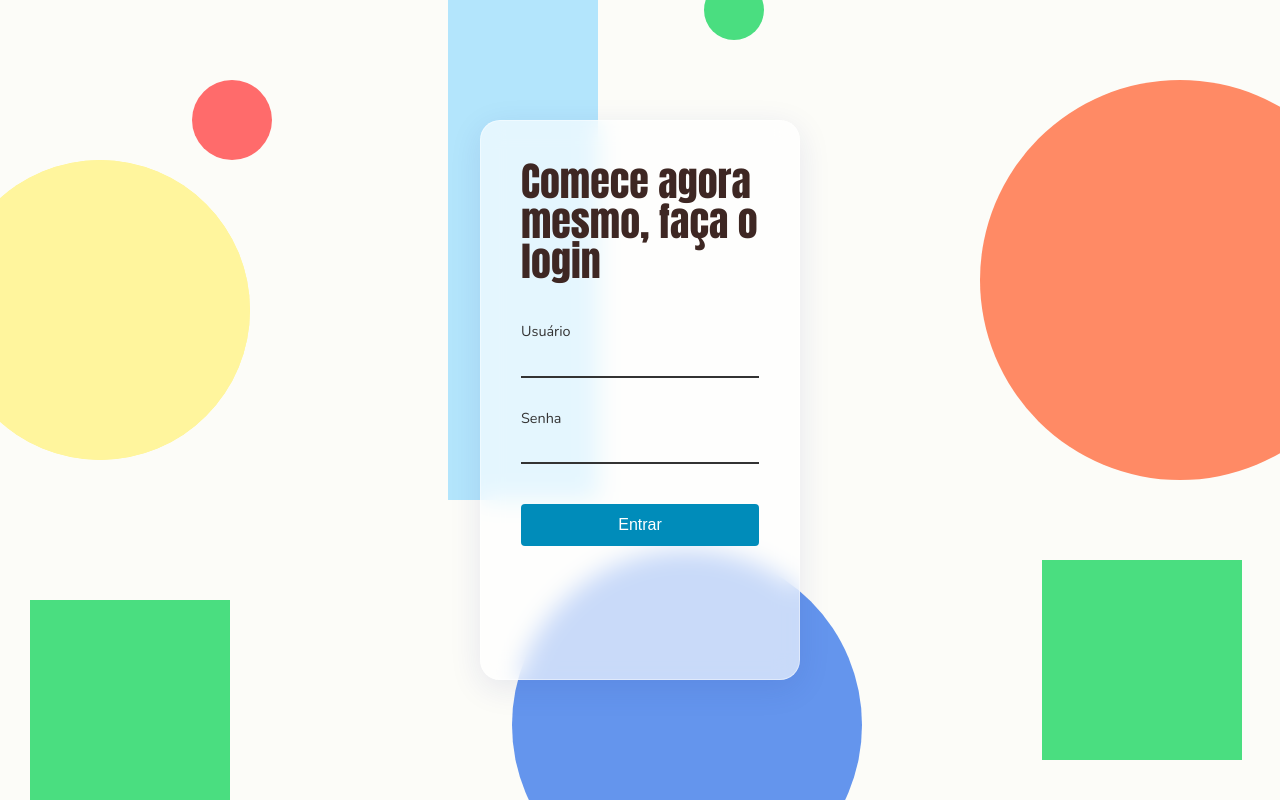
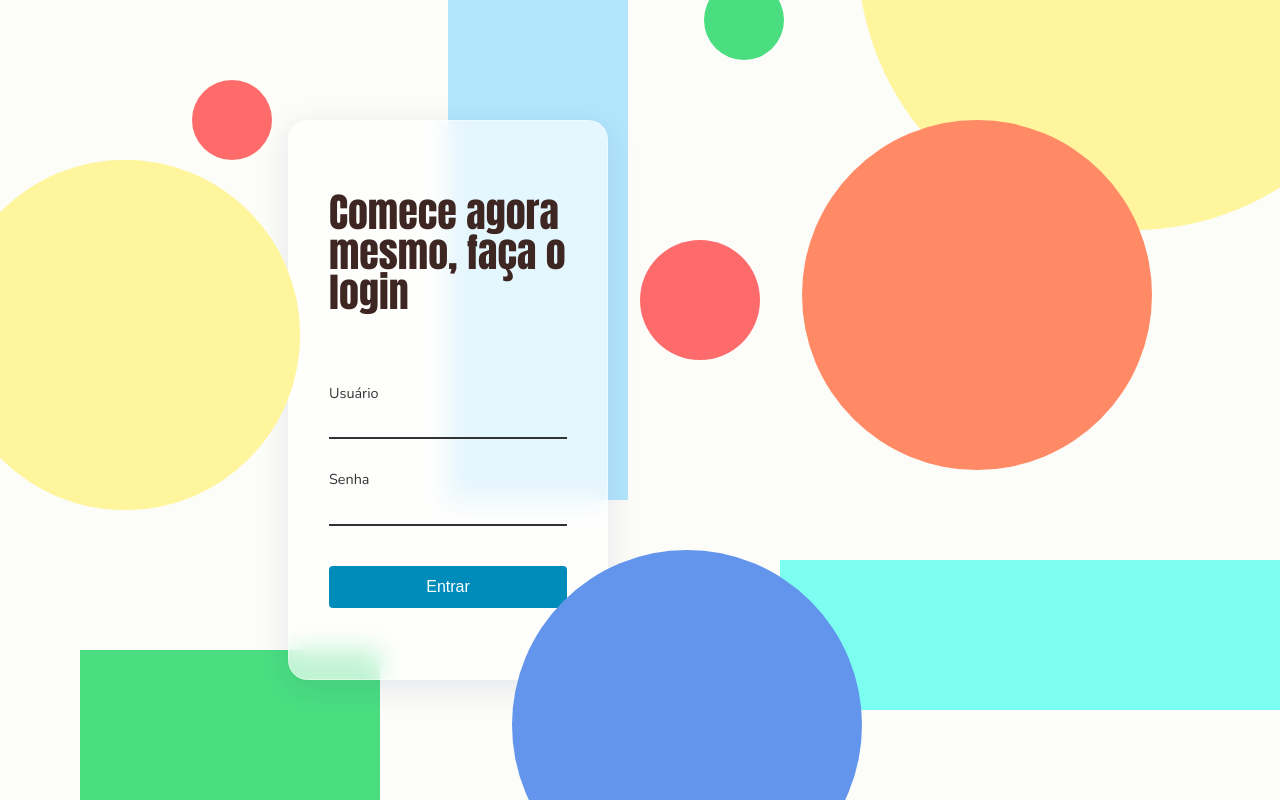
Before and after one commit to vitorcecato-sesi/projeto-iagenerativa-palloma, a React (Vite) app in the folder Frontend/: page / in a window 1280 px wide. Built offline with nearby package versions, Linux system fonts and the light colour scheme; a web font is replaced by a local one.

Commit message:
Finalização de estética da página

```diff
--- a/Frontend/src/pages/Login.jsx
+++ b/Frontend/src/pages/Login.jsx
@@ -49,14 +49,16 @@ const Login = () => {
     <section className="login-container">
       {/* Formas decorativas do fundo */}
       <span className="forma circulo-amarelo"></span>
+      <span className="forma circulo-amarelo-g"></span>
       <span className="forma circulo-laranja"></span>
       <span className="forma circulo-azul"></span>
       <span className="forma circulo-vermelho"></span>
+      <span className="forma circulo-vermelho-g"></span>
       <span className="forma circulo-verde"></span>
       <span className="forma circulo-amarelo"></span>
       <span className="forma retangulo-verde"></span>
       <span className="forma retangulo-azul"></span>
-      <span className="forma quadrado-verde"></span>
+      <span className="forma retangulo-verde-h"></span>
 
       {/* Bloco Login */}
       <section className="login-box">
--- a/Frontend/src/pages/styles/Login.css
+++ b/Frontend/src/pages/styles/Login.css
@@ -17,7 +17,8 @@
     height: 100vh;
     background-color: #fcfcf8;
     display: flex;
-    justify-content: center;
+    justify-content: start;
+    padding: 18em;
     align-items: center;
     overflow: hidden;
     /* Não permite a barra de rolagem (devido as formas) */
@@ -34,21 +35,31 @@
 }
 
 .circulo-amarelo {
-    width: 300px;
-    height: 300px;
+    width: 350px;
+    height: 350px;
     background-color: #fff59d;
     border-radius: 50%;
     top: 20%;
     left: -50px;
+    z-index: 11;
+}
+
+.circulo-amarelo-g {
+    width: 550px;
+    height: 550px;
+    background-color: #fff59d;
+    border-radius: 50%;
+    top: -40%;
+    right: -10%;
 }
 
 .circulo-laranja {
-    width: 400px;
-    height: 400px;
+    width: 350px;
+    height: 350px;
     background-color: #ff8a65;
     border-radius: 50%;
-    top: 10%;
-    right: -100px;
+    top: 15%;
+    right: 10%;
 }
 
 .circulo-azul {
@@ -58,6 +69,7 @@
     border-radius: 50%;
     bottom: -100px;
     left: 40%;
+    z-index: 11;
 }
 
 .circulo-vermelho {
@@ -69,9 +81,18 @@
     left: 15%;
 }
 
+.circulo-vermelho-g {
+    width: 120px;
+    height: 120px;
+    background-color: #ff6b6b;
+    border-radius: 50%;
+    top: 30%;
+    left: 50%;
+}
+
 .circulo-verde {
-    width: 60px;
-    height: 60px;
+    width: 80px;
+    height: 80px;
     background-color: #4ade80;
     border-radius: 50%;
     top: -20px;
@@ -79,15 +100,15 @@
 }
 
 .retangulo-verde {
-    width: 200px;
-    height: 200px;
+    width: 300px;
+    height: 150px;
     background-color: #4ade80;
     bottom: 0;
-    left: 30px;
+    left: 80px;
 }
 
 .retangulo-azul {
-    width: 150px;
+    width: 180px;
     height: 500px;
     background-color: #b3e5fc;
     top: 0;
@@ -95,22 +116,25 @@
     z-index: 0;
 }
 
-.quadrado-verde {
-    width: 200px;
-    height: 200px;
-    background-color: #4ade80;
+.retangulo-verde-h {
+    width: 500px;
+    height: 150px;
+    background-color: #7cfff0;
     z-index: 0;
     top: 70%;
-    right: 3%;
+    right: 0%;
 }
 
 /* ----- Bloco de Login */
 
 .login-box {
+    display: flex;
+    flex-direction: column;
+    justify-content: space-evenly;
     position: relative;
     z-index: 10; /* Confirmar que irá ficar na frente das formas */
-    width: 25vw;
-    height: 70vh;
+    min-width: 25vw;
+    min-height: 70vh;
     padding: 40px;
     border-radius: 20px;
     background: rgba(255, 255, 255, 0.65);
@@ -118,6 +142,13 @@
     -webkit-backdrop-filter: blur(12px); /* Aplica o mesmo efeito de desfoque - para compatibilidade com navegadores antigos */
     border: 1px solid rgba(255, 255, 255, 0.4);
     box-shadow: 0 8px 32px 0 rgba(31, 38, 135, 0.1);
+    transition: 0.5s;
+}
+
+.login-box:hover {
+    transform: scale(1.02);
+    transition: 0.5s;
+    z-index: 12;
 }
 
 .login-titulo {
```
